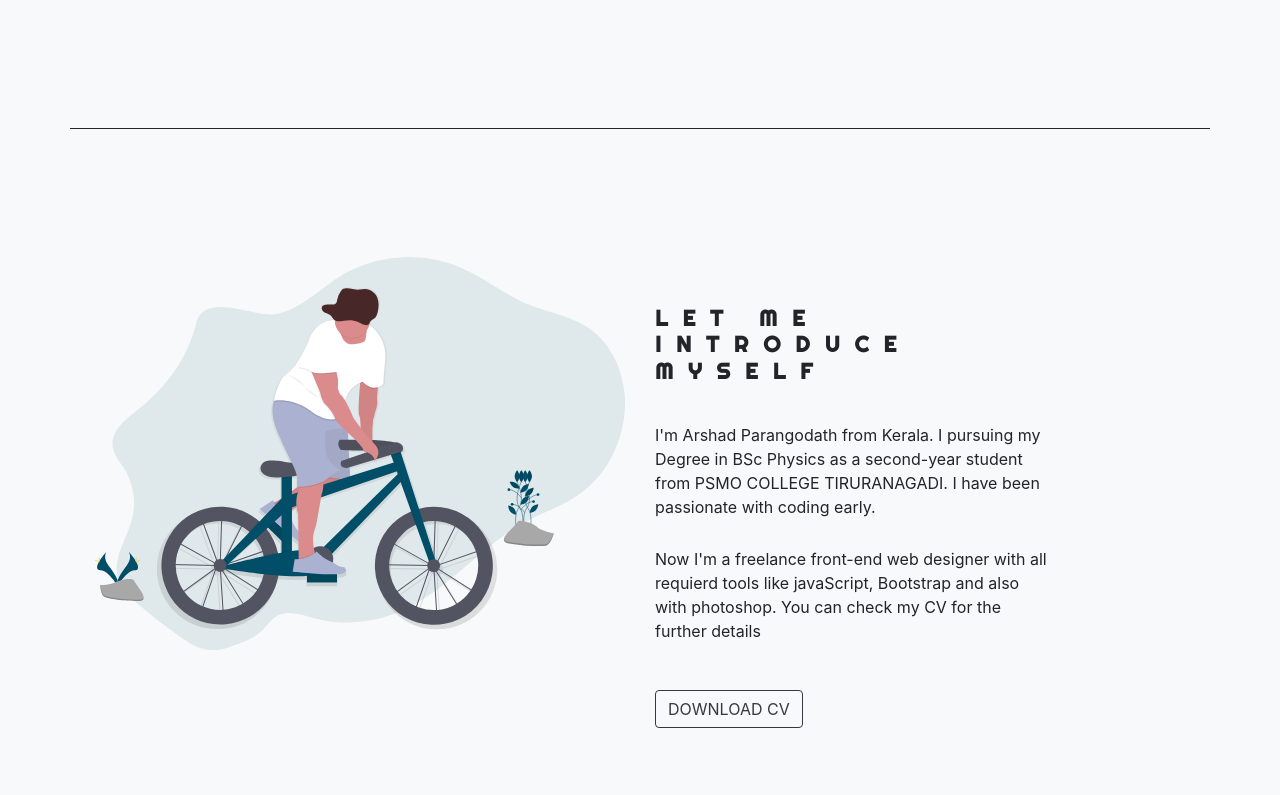
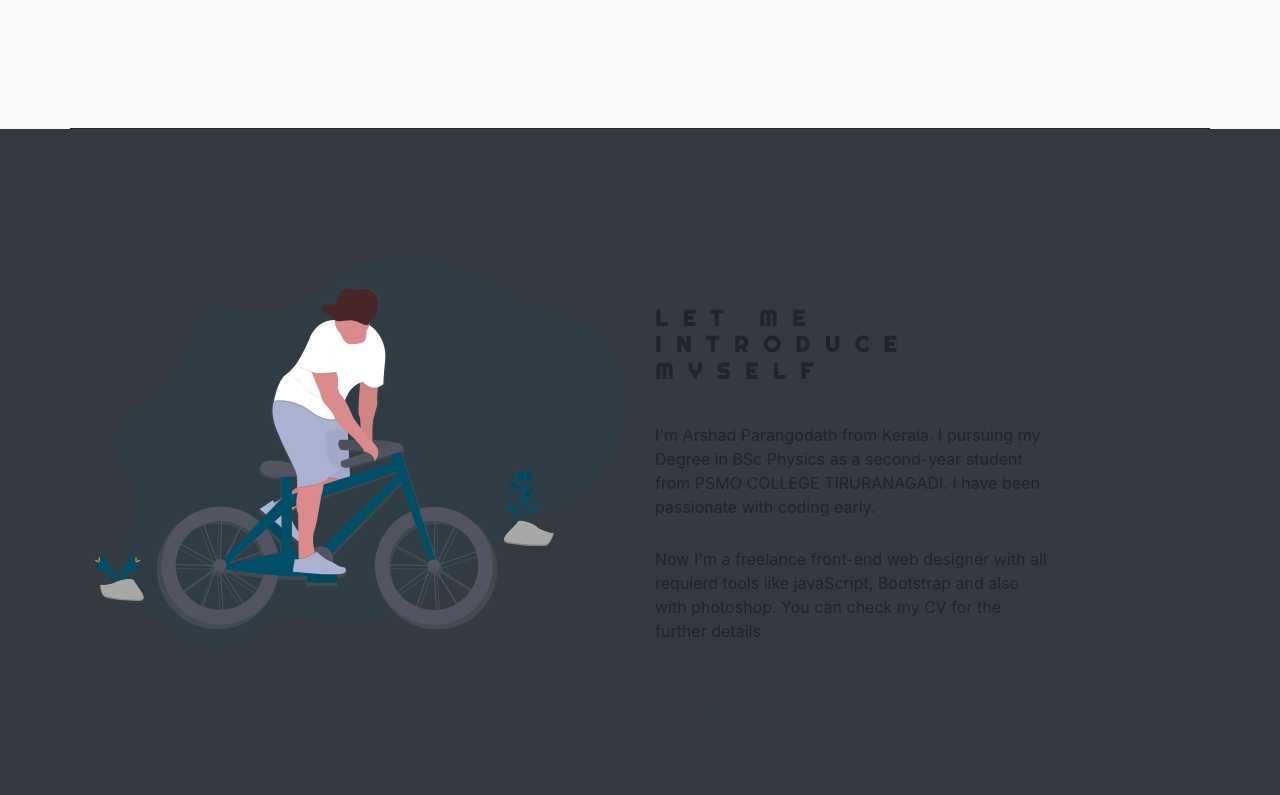
Before and after one commit to arshadparangodath/personalPortfolio, a plain HTML site: page index.html in a window 1280 px wide. Shown: the part 520-1315 px from the top of the page. Drawn offline with nearby package versions, Linux system fonts and the light colour scheme; a script that the page names is missing.

Commit message:
Update index.html

```diff
--- a/index.html
+++ b/index.html
@@ -77,7 +77,7 @@
 
 <!--========== End section main Area   ========  -->
 <!--========== start section about Area   ========  -->
-<section class="about-area bg-light" id="about-section">
+<section class="about-area bg-dark" id="about-section">
     <div class="container-fluid">
         <div class="row">
             <div class="col-lg-6 col-md-12">
```
